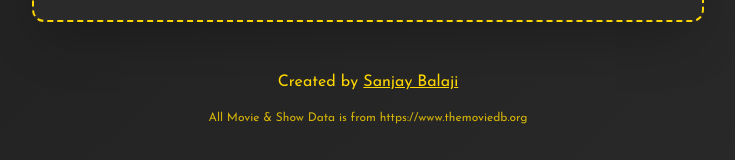
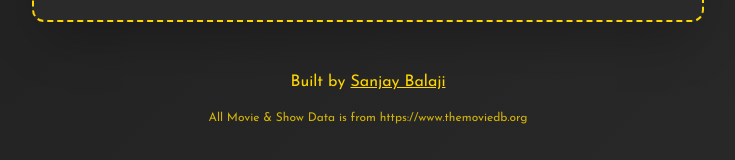
Before and after one commit to sanjayBala/cinespin, a Next.js app: page / in a window 1280 px wide. Shown: the part 1000-1160 px from the top of the page, without its empty margins (272-1007 px from the left). Built offline with nearby package versions, Linux system fonts and the light colour scheme; no server answers.

Commit message:
update others

```diff
--- a/src/app/page.tsx
+++ b/src/app/page.tsx
@@ -335,7 +335,7 @@ export default function Home() {
 
             <footer className="mt-8 sm:mt-12 text-center space-y-4">
               <p className="text-[#FFD700]">
-                Created by{' '}
+                Built by {' '}
                 <a
                   href="https://sanjaybalaji.dev"
                   target="_blank"
@@ -396,7 +396,7 @@ export default function Home() {
 
         <footer className="mt-8 sm:mt-12 text-center space-y-4">
           <p className="text-[#FFD700]">
-            Created by{' '}
+            Built by {' '}
             <a
               href="https://sanjaybalaji.dev"
               target="_blank"
--- a/src/components/LoadingSpinner.tsx
+++ b/src/components/LoadingSpinner.tsx
@@ -24,7 +24,7 @@ export default function LoadingSpinner({ size = 'full' }: LoadingSpinnerProps) {
           <p className={`${
             isSmall ? 'text-xl' : isMedium ? 'text-xl' : 'text-2xl'
           } font-righteous text-[#FFD700] animate-pulse`}>
-            🎬 Searching the multiverse...
+            🎬 Searching the film universe...
           </p>
           <p className={`${
             isSmall ? 'text-base' : isMedium ? 'text-base' : 'text-lg'
```
